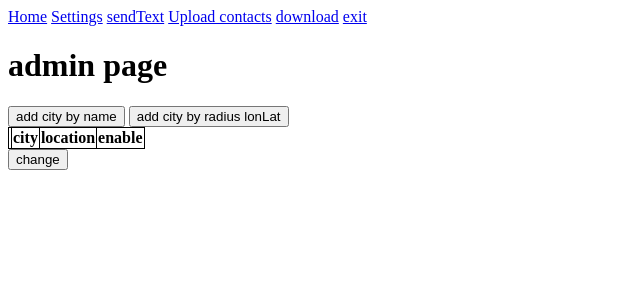
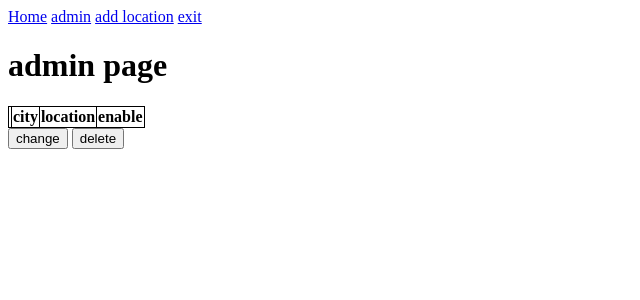
Before and after one commit to A-K-104/weatherHistory, a Flask app: page /admin in a window 1280 px wide. Shown: the top 300 px of the page, without its empty margins (0-640 px from the left). Run offline with Flask 2, Linux system fonts and the light colour scheme; the visitor is signed in with stand-in values (Sample User, id 1); data that the repository does not hold is empty; parts of the project's set-up code (start-up, migrations or seed data) failed here and were passed over.

Commit message:
added admin del function and cleaning some of the code

```diff
--- a/app.py
+++ b/app.py
@@ -38,14 +38,6 @@ class Cities(db.Model):
     def __repr__(self):
         return '<enabled %r>' % self.enabled
 
-    def json(self) -> json:
-        return {
-            "id": f'{self.id}',
-            "nameOfCity": f"{self.nameOfCity}",
-            "location": f"{self.location}",
-            "enabled": f"{self.enabled}"
-        }
-
 
 @app.before_first_request
 def create_tables():
@@ -80,11 +72,9 @@ def history():
 @app.route('/home', methods=['GET', 'POST'])
 def home():
     cities = list(Cities.query.filter_by(enabled=True).all())
-    # print(len(cities))
     list_of_locations = []
     for city in cities:
         list_of_locations.append([city.nameOfCity, weatherDataCollector.fetByLatLon(city.location)])
-    print(list_of_locations[0])
     return render_template("home.html",
                            weatherList=list_of_locations,
                            nameOfCity="")
@@ -95,11 +85,9 @@ def home():
 def add_location():
     if request.method == 'POST':
         if 'by' in request.args:
-            print(len(request.form))
             for city in request.form:
                 city_name = city[5:]
                 if city.__contains__('name_'):
-                    print(request.form[city])
                     if Cities.query.filter_by(nameOfCity=city_name).first() is None:
                         new_city = Cities(nameOfCity=city_name, location=[float(request.form[f'coord_lat_{city_name}']),
                                                                           float(request.form[f'coord_lon_{city_name}'])]
@@ -109,13 +97,12 @@ def add_location():
             return redirect("admin")
         else:
             if request.form['nameOfCity'] != "":
-                a = [weatherDataCollector.getByCity(request.form['nameOfCity'])]
-                print(a)
+                found_cities_options = [weatherDataCollector.getByCity(request.form['nameOfCity'])]
             else:
-                a = weatherDataCollector.getCityInRadios([request.form['lat'],
-                                                          request.form['lon']],
-                                                         request.form['radios'])
-            return render_template('addLocation.html', cities=a)
+                found_cities_options = weatherDataCollector.getCityInRadios([request.form['lat'],
+                                                                             request.form['lon']],
+                                                                            request.form['radios'])
+            return render_template('addLocation.html', cities=found_cities_options)
 
     return render_template('addLocation.html', cities=[])
 
@@ -160,9 +147,12 @@ def admin():
     if request.method == "POST":
         for city in cities:
             if f"radio_{city.nameOfCity}" in request.form:
-                city.enabled = not city.enabled
-                print(f"change :{city.json()['nameOfCity']}")
-    db.session.commit()
+                if 'delete' in request.form:
+                    db.session.delete(city)
+                else:
+                    city.enabled = not city.enabled
+        db.session.commit()
+        return redirect('/admin')
     return render_template("admin.html", cities=cities)
 
 
--- a/templates/admin.html
+++ b/templates/admin.html
@@ -4,8 +4,6 @@
 <body>
 
     <h1>admin page</h1>
-    <button onclick="location.href='/addLocation?by=name'">add city by name</button>
-    <button onclick="location.href='/addLocation?by=radios'">add city by radius lonLat</button>
     <form action="\admin" , method="post">
         <table>
             <tr>
@@ -38,13 +36,11 @@
                 <th>
                     {{ city['enabled']}}
                 </th>
-                <th>
-                    <button>edit</button>
-                </th>
             </tr>
             {%endfor%}
         </table>
-        <button type="submit">change</button>
+        <button type="submit" name="change">change</button>
+        <button type="submit" name="delete">delete</button>
     </form>
 </body>
 
--- a/templates/home.html
+++ b/templates/home.html
@@ -1,4 +1,3 @@
-{% extends 'navigationBar.html'%}
 {% block content %}
 
 <body>
--- a/templates/navigationBar.html
+++ b/templates/navigationBar.html
@@ -1,9 +1,7 @@
 <div id="navbar">
   <a href="/home">Home</a>
-  <a href="/settings">Settings</a>
-  <a href="/sendText">sendText</a>
-  <a href="/upload">Upload contacts</a>
-  <a href="/download">download</a>
+  <a href="/admin">admin</a>
+  <a href="/addLocation">add location</a>
   <a href="/killSession">exit</a>
 </div>
 
```
